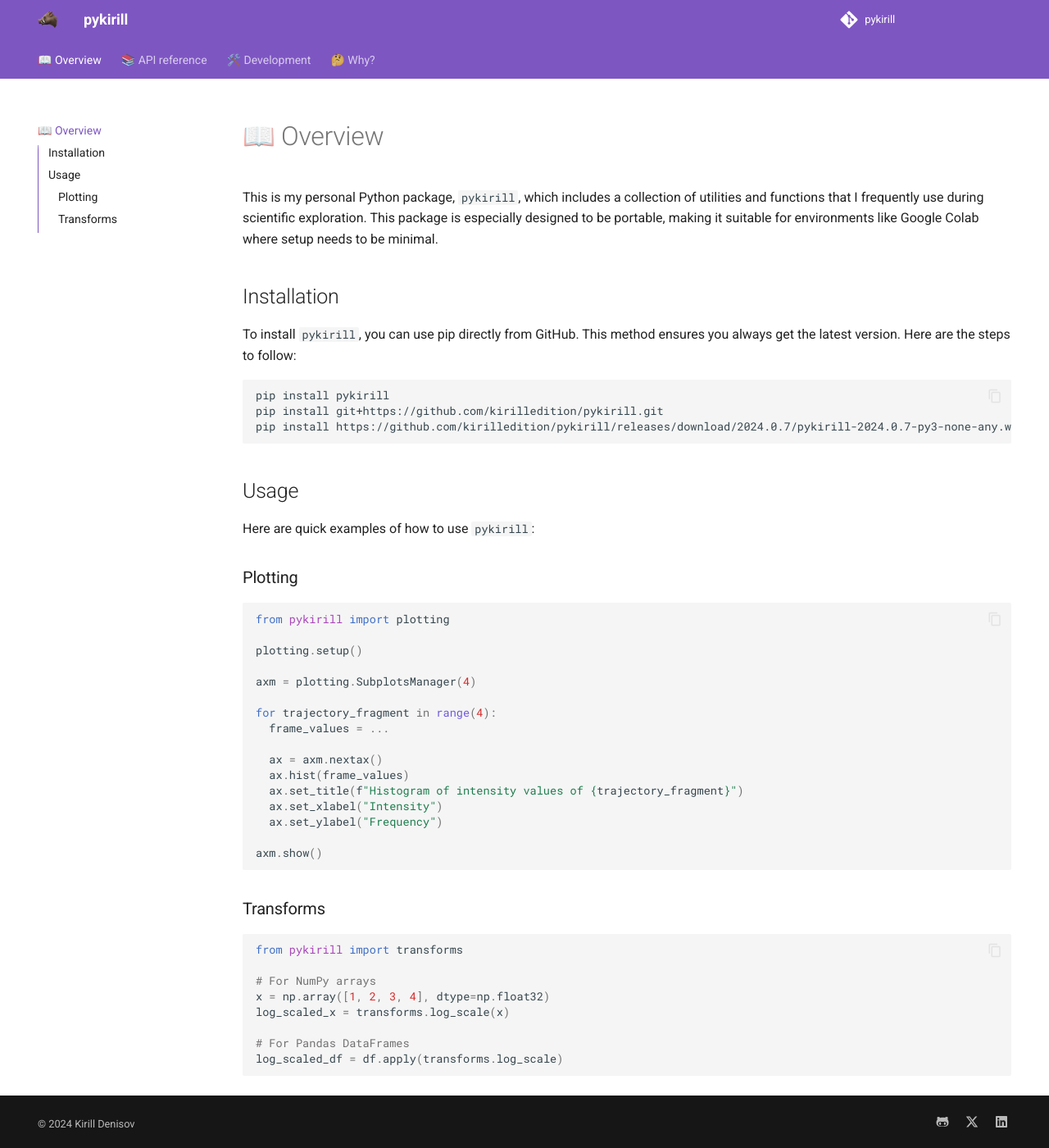
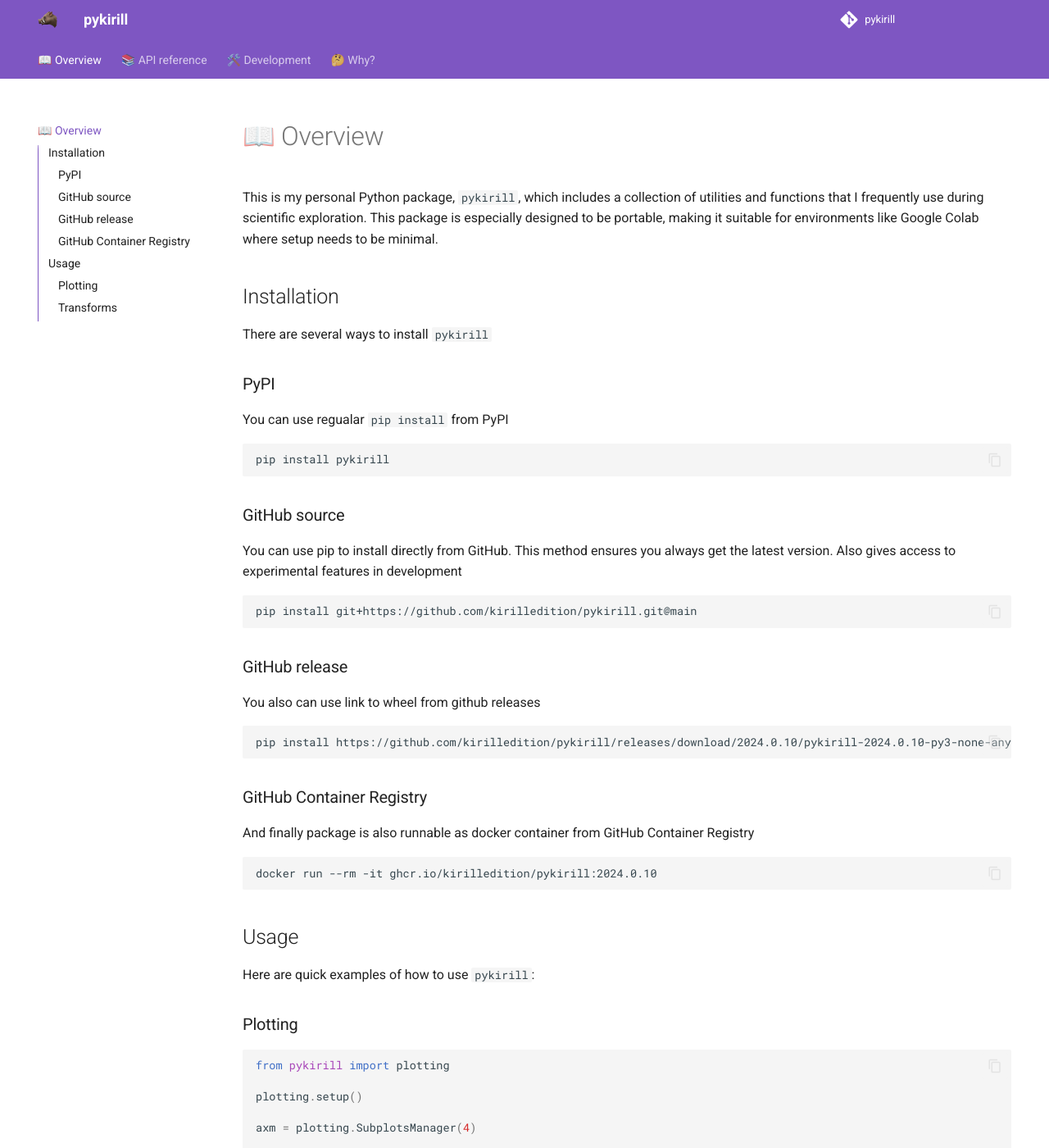
Before and after one commit to kirilledition/pykirill, an MkDocs documentation site: the page built from documentation/index.md, in a window 1280 px wide and 1400 px high. Shown: the whole window at 82% size. Built offline with MkDocs 1.6.1 and Material for MkDocs 9.7.7, drawn with Linux system fonts in a browser that asks for light colours; comment, search, counter and statistics services are not loaded.

Commit message:
refine docker workflow, and add docker to documentation

````diff
--- a/documentation/index.md
+++ b/documentation/index.md
@@ -4,13 +4,39 @@ This is my personal Python package, `pykirill`, which includes a collection of u
 
 ## Installation
 
-To install `pykirill`, you can use pip directly from GitHub. This method ensures you always get the latest version. Here are the steps to follow:
+There are several ways to install `pykirill`
+
+### PyPI
+
+You can use regualar `pip install` from PyPI
 
 ```bash
 pip install pykirill
-pip install git+https://github.com/kirilledition/pykirill.git
-pip install https://github.com/kirilledition/pykirill/releases/download/2024.0.7/pykirill-2024.0.7-py3-none-any.whl
 ```
+
+### GitHub source
+
+You can use pip to install directly from GitHub. This method ensures you always get the latest version. Also gives access to experimental features in development
+
+```bash
+pip install git+https://github.com/kirilledition/pykirill.git@main
+```
+
+### GitHub release
+
+You also can use link to wheel from github releases
+
+```bash
+pip install https://github.com/kirilledition/pykirill/releases/download/2024.0.10/pykirill-2024.0.10-py3-none-any.whl
+```
+
+### GitHub Container Registry
+And finally package is also runnable as docker container from GitHub Container Registry
+
+```bash
+docker run --rm -it ghcr.io/kirilledition/pykirill:2024.0.10
+```
+
 
 ## Usage
 
````
Also changed, not shown: 1 other file.
